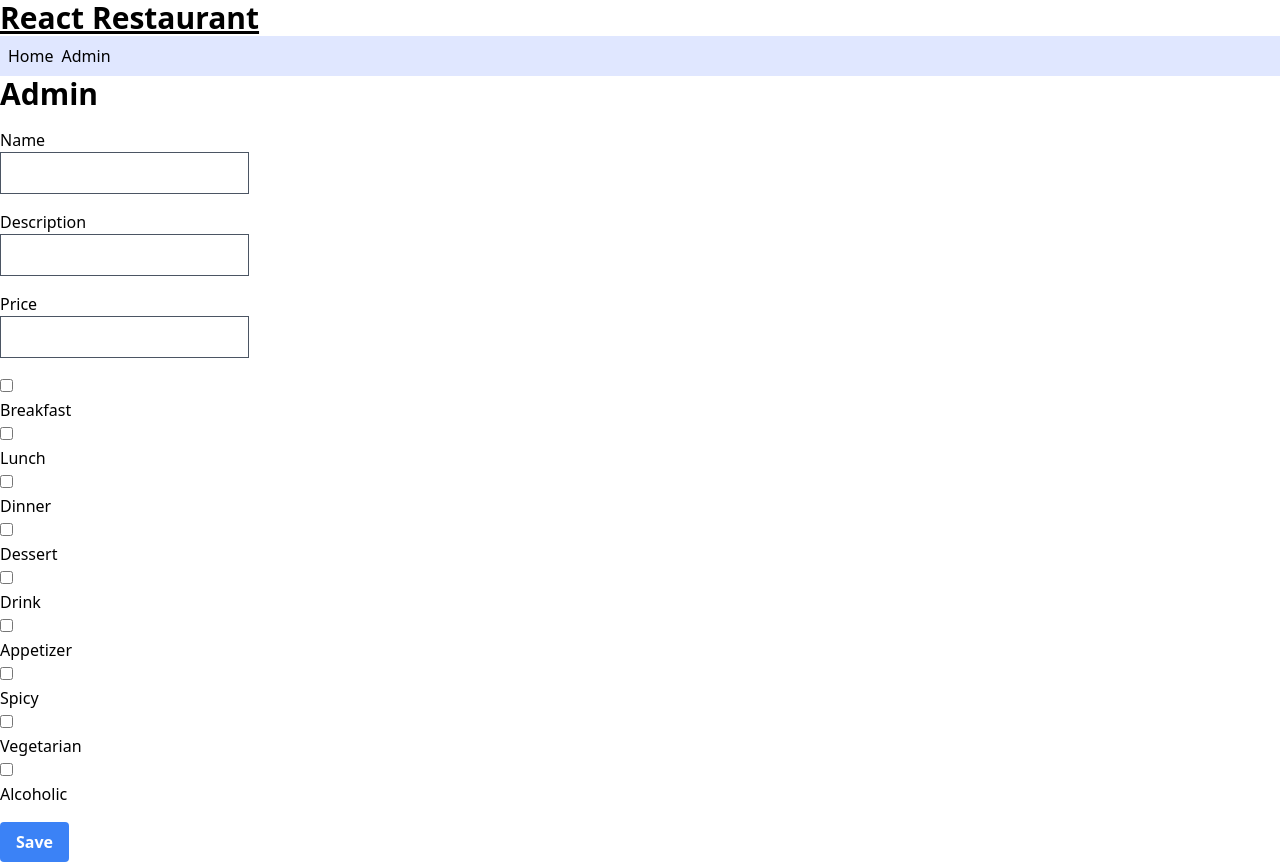
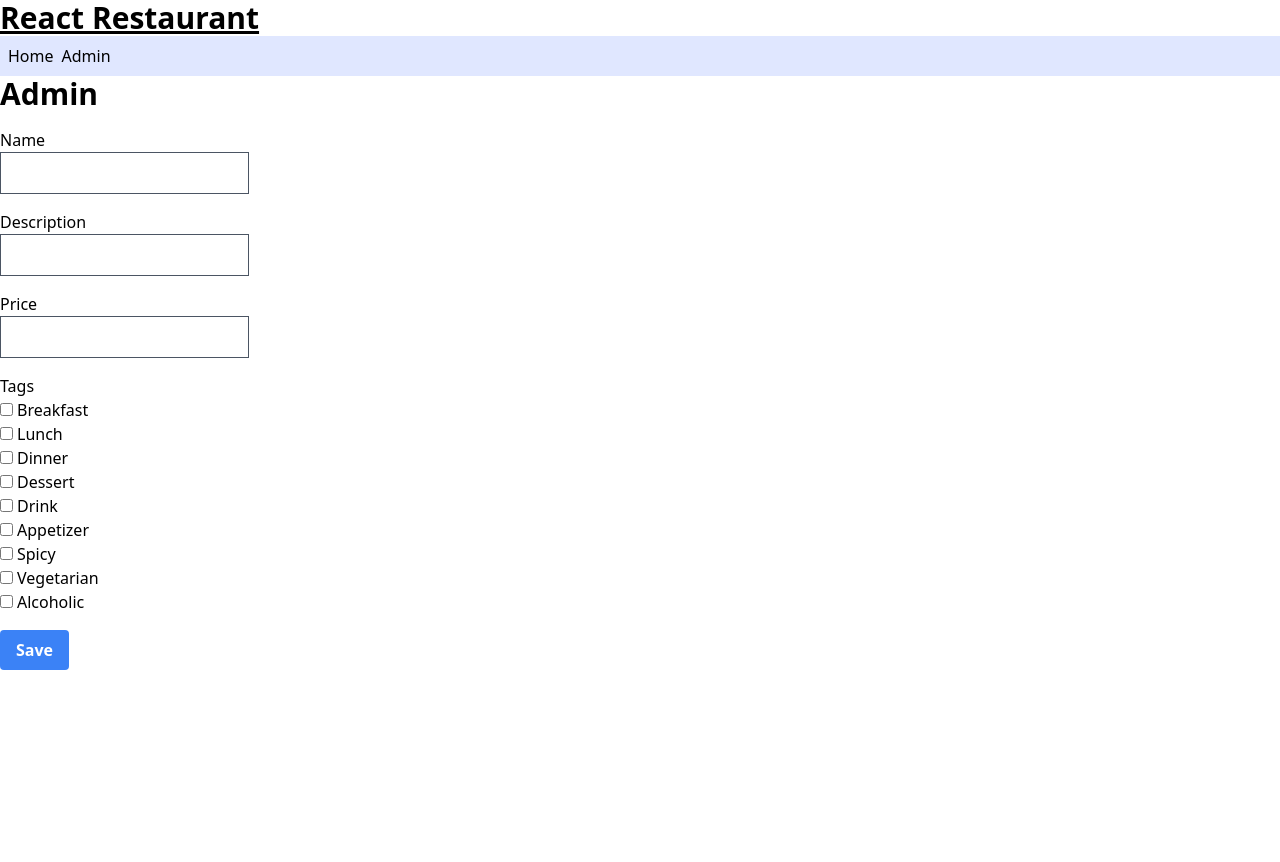
Before and after one commit to EnlightonOcean/react-restaurant, a React (Vite) app: page /Admin in a window 1280 px wide. After the commit the page ends 800 px from the top, so only its background shows below. Built offline with nearby package versions, Linux system fonts and the light colour scheme.

Commit message:
fieldset,space,union type to array

```diff
--- a/src/Admin.tsx
+++ b/src/Admin.tsx
@@ -12,7 +12,7 @@ const Admin = () => (
       <Input id="Name" label="Name" className="my-4"></Input>
       <Input id="Description" label="Description" className="my-4"></Input>
       <Input id="Price" label="Price" type="number" className="my-4"></Input>
-      <CheckboxList>
+      <CheckboxList label="Tags">
         {foodTags.map((tag) => (
           <Checkbox key={tag} id={tag} label={tag} />
         ))}
--- a/src/shared/Checkbox.tsx
+++ b/src/shared/Checkbox.tsx
@@ -20,7 +20,7 @@ const Checkbox = ({
       type="checkbox"
       value={value}
     />
-    <label className="block" htmlFor={id}>
+    <label className="ml-1" htmlFor={id}>
       {label}
     </label>
   </div>
--- a/src/shared/CheckboxList.tsx
+++ b/src/shared/CheckboxList.tsx
@@ -1,13 +1,15 @@
 import Checkbox from "./Checkbox";
 
 type CheckboxListProps = {
+    label:string;
     className?: string;
     children: React.ReactNode;
 };
 
-const CheckboxList = ({ children,className="" }: CheckboxListProps) => (
-  <div className={className}>
+const CheckboxList = ({ children,className="",label }: CheckboxListProps) => (
+  <fieldset className={className}>
+    <legend>{label}</legend>
     {children}
-  </div>
+  </fieldset>
 );
 export default CheckboxList;
```
